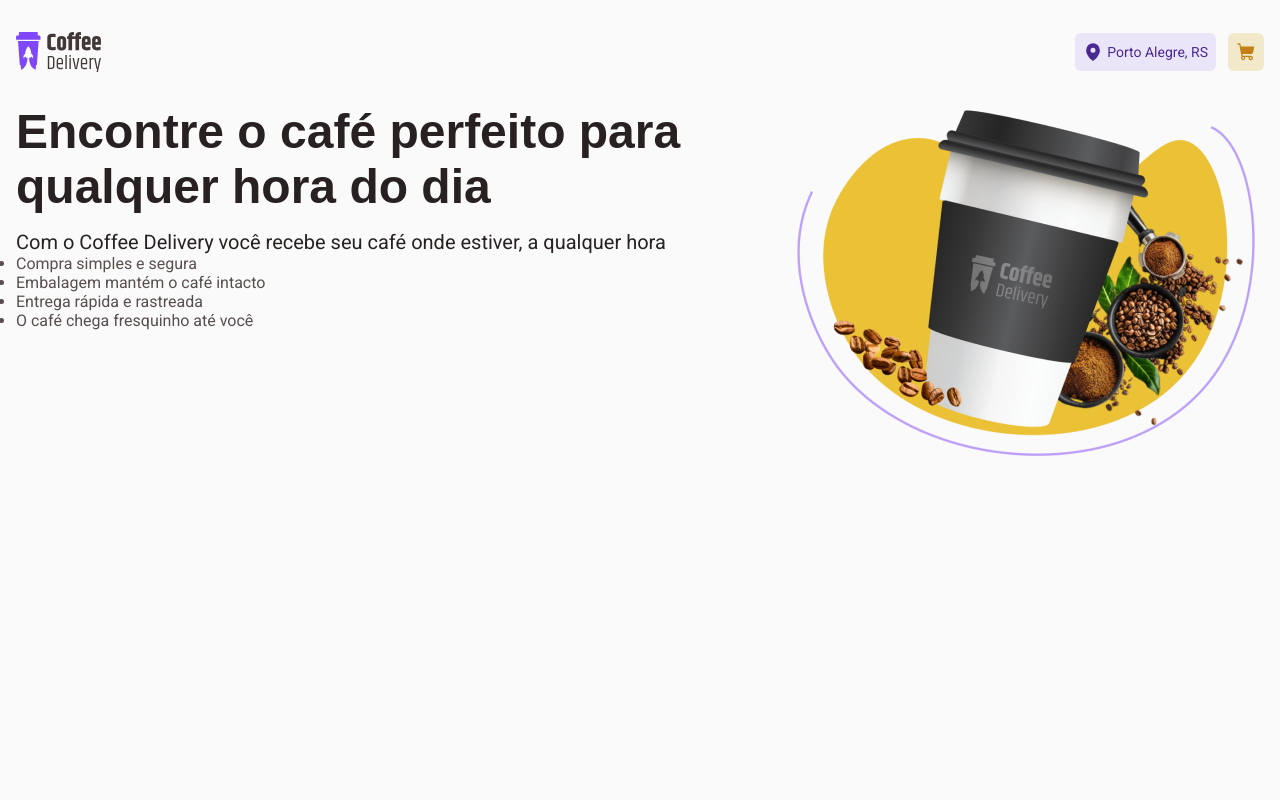
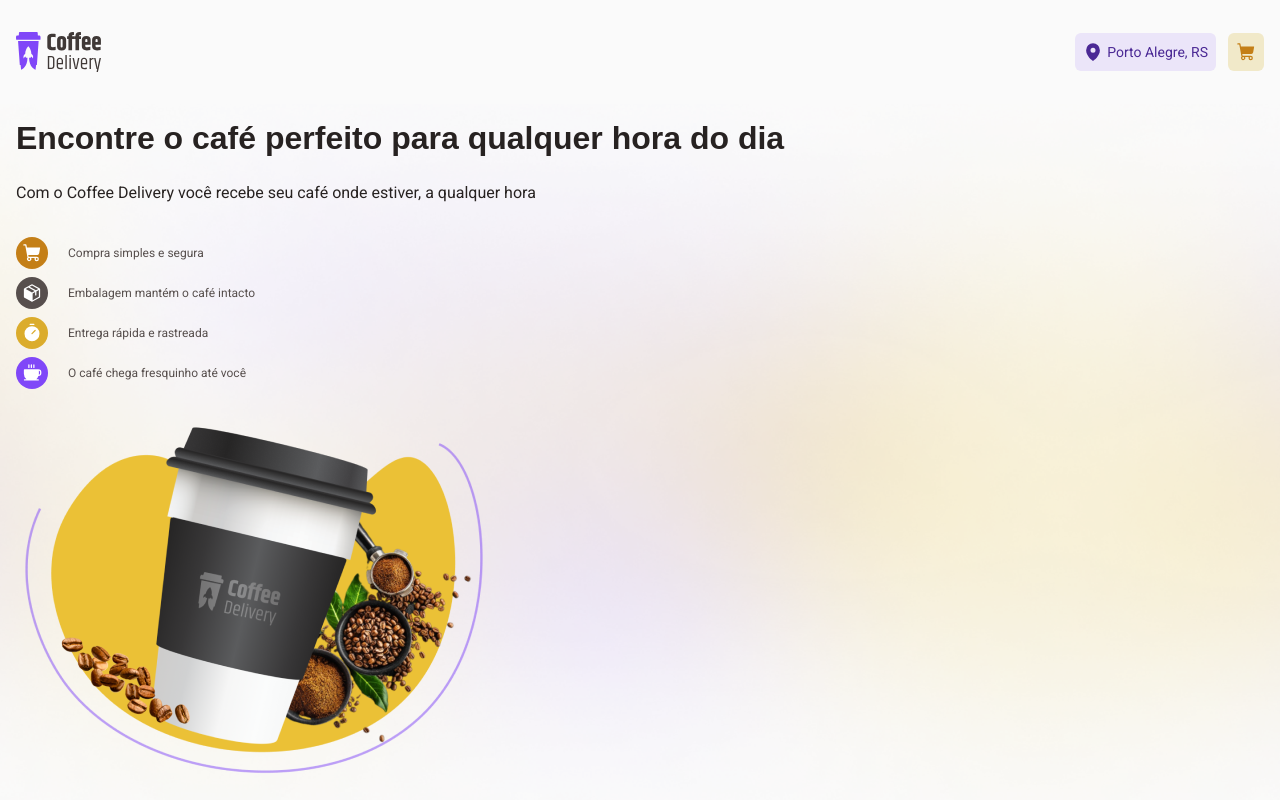
Before and after one commit to pamelasantoss/ignite-coffee-delivery, a React (Vite) app: page / in a window 1280 px wide. Built offline with nearby package versions, Linux system fonts and the light colour scheme; a web font is replaced by a local one.

Commit message:
feat: finalização da seção hero da home

```diff
--- a/src/pages/Home/index.tsx
+++ b/src/pages/Home/index.tsx
@@ -1,30 +1,57 @@
 import {
-  BannerHeroImageContainer,
   BannerHeroTextContainer,
-  HomeContainer
+  HomeContainer,
+  HomeSection,
+  IconCircle
 } from "./styles";
 
 import bannerHero from "../../assets/banner-coffee-delivery.png";
+import {
+  Coffee,
+  Package,
+  ShoppingCart,
+  Timer
+} from "@phosphor-icons/react";
 
 export function Home() {
   return (
-    <section id="hero">
+    <HomeSection>
       <HomeContainer>
         <BannerHeroTextContainer>
           <h1>Encontre o café perfeito para qualquer hora do dia</h1>
           <p>Com o Coffee Delivery você recebe seu café onde estiver, a qualquer hora</p>
           <ul>
-            <li>Compra simples e segura</li>
-            <li>Embalagem mantém o café intacto</li>
-            <li>Entrega rápida e rastreada</li>
-            <li>O café chega fresquinho até você</li>
+            <li>
+              <IconCircle bgColor="orange">
+                <ShoppingCart size={20} color="#fff" weight="fill" />
+              </IconCircle>
+              Compra simples e segura
+            </li>
+            <li>
+              <IconCircle bgColor="gray">
+                <Package size={20} color="#fff" weight="fill" />
+              </IconCircle>
+              Embalagem mantém o café intacto
+            </li>
+            <li>
+              <IconCircle bgColor="yellow">
+                <Timer size={20} color="#fff" weight="fill" />
+              </IconCircle>
+              Entrega rápida e rastreada
+            </li>
+            <li>
+              <IconCircle bgColor="purple">
+                <Coffee size={20} color="#fff" weight="fill" />
+              </IconCircle>
+              O café chega fresquinho até você
+            </li>
           </ul>
         </BannerHeroTextContainer>
 
-        <BannerHeroImageContainer>
+        <div id="hero-image">
           <img src={bannerHero} alt="" />
-        </BannerHeroImageContainer>
+        </div>
       </HomeContainer>
-    </section>
+    </HomeSection>
   );
 }
--- a/src/pages/Home/styles.ts
+++ b/src/pages/Home/styles.ts
@@ -1,13 +1,24 @@
 import styled from "styled-components";
+
+export const HomeSection = styled.section`
+  background: url("../../src/assets/bg-hero.png") no-repeat center center;
+  background-size: cover;
+`;
 
 export const HomeContainer = styled.div`
   max-width: 1280px;
   margin: 0 auto;
+  padding: 5.125rem 0;
   display: flex;
   justify-content: space-between;
 
   @media only screen and (max-width: 1280px) {
-    padding: 0 1rem;
+    padding: 1rem;
+    flex-direction: column;
+
+    img {
+      max-width: 100%;
+    }
   }
 `;
 
@@ -17,13 +28,69 @@ export const BannerHeroTextContainer = styled.div`
   h1 {
     font-size: 3rem;
     color: ${(props) => props.theme["brown-900"]};
-    margin-bottom: 1rem;
+    margin-bottom: 2rem;
+
+    @media only screen and (max-width: 1280px) {
+      font-size: 2rem;
+      margin-bottom: 1.5rem;
+    }
   }
 
   p {
     font-size: 1.25rem;
+    line-height: 1.5rem;
     color: ${(props) => props.theme["brown-900"]};
+
+    @media only screen and (max-width: 1280px) {
+      font-size: 1rem;
+    }
+  }
+
+  ul {
+    margin: 4rem 0 0;
+    padding: 0;
+    display: grid;
+    grid-template-columns: 1fr 1fr;
+    gap: 1rem;
+
+    li {
+      list-style: none;
+      display: flex;
+      align-items: center;
+      gap: 1.25rem;
+    }
+
+    @media only screen and (max-width: 1280px) {
+      margin-top: 2rem;
+      margin-bottom: 2rem;
+      display: flex;
+      flex-direction: column;
+      gap: 0.5rem;
+    }
+  }
+
+  @media only screen and (max-width: 1280px) {
+
   }
 `;
 
-export const BannerHeroImageContainer = styled.div``;
+const BG_ICON_COLOR = {
+  orange: "orange-300",
+  gray: "brown-500",
+  yellow: "yellow-700",
+  purple: "purple-500"
+} as const;
+
+interface IconCircleProps {
+  bgColor: keyof typeof BG_ICON_COLOR
+}
+
+export const IconCircle = styled.div<IconCircleProps>`
+  width: 32px;
+  height: 32px;
+  border-radius: 50%;
+  display: flex;
+  justify-content: center;
+  align-items: center;
+  background: ${(props) => props.theme[BG_ICON_COLOR[props.bgColor]]};
+`;
--- a/src/styles/global.ts
+++ b/src/styles/global.ts
@@ -21,6 +21,10 @@ export const GlobalStyle = createGlobalStyle`
     font-family: "Roboto", sans-serif;
     font-weight: 400;
     font-size: 1rem;
+
+    @media only screen and (max-width: 1280px) {
+      font-size: 75%;
+    }
   }
 
   h1 {
```
Also changed, not shown: src/assets/bg-hero.png (added).
